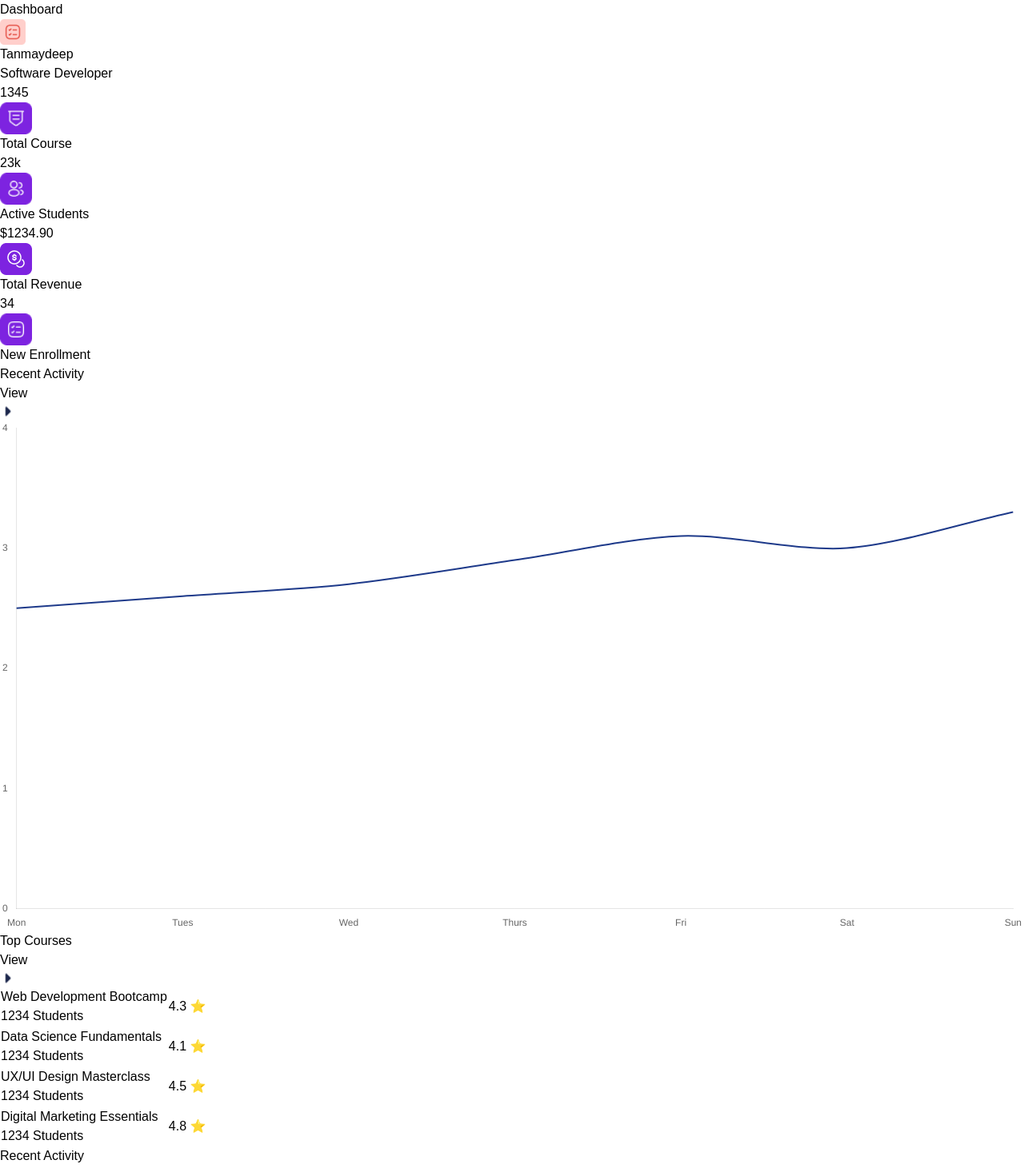
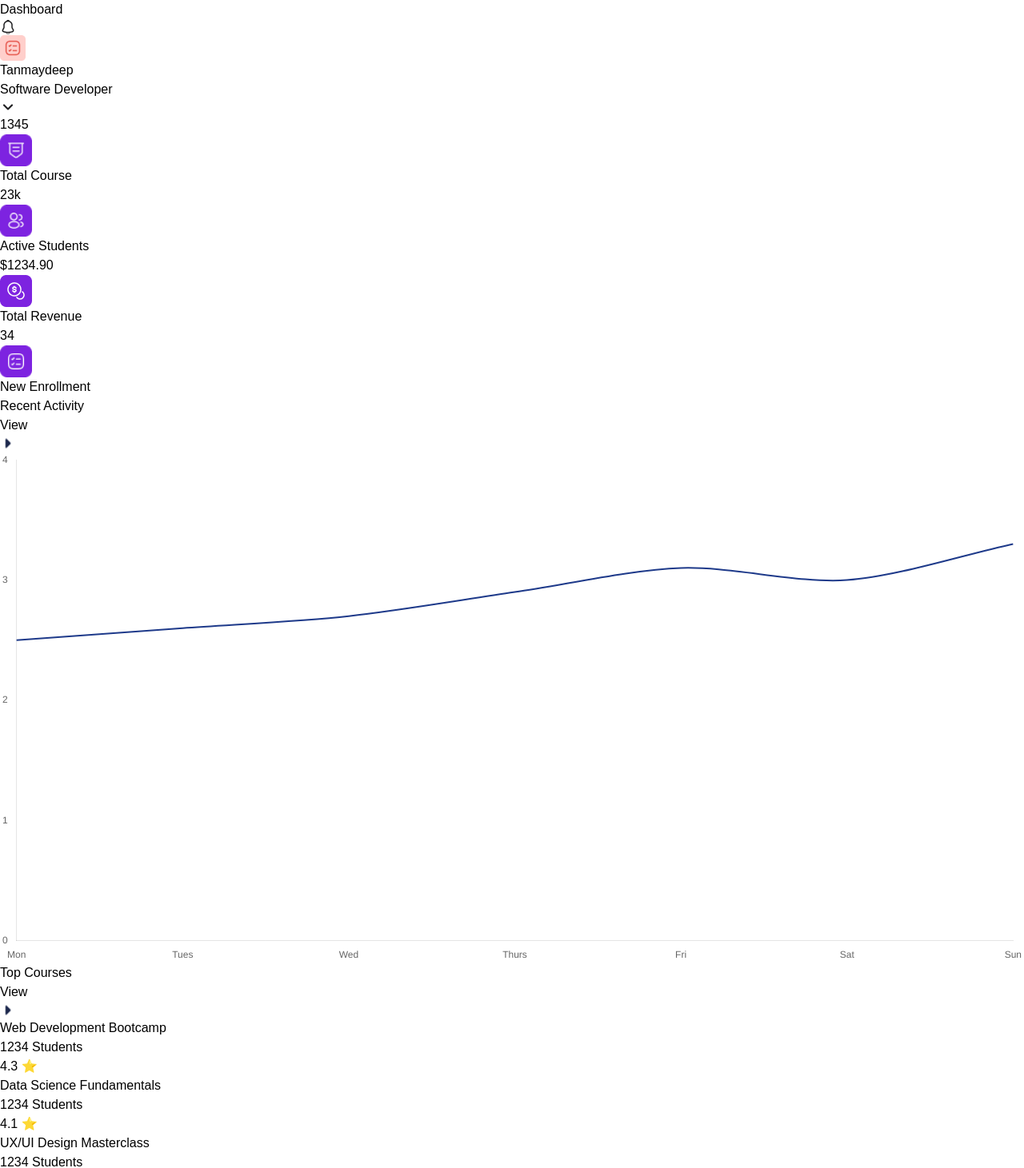
Before and after one commit to Tanmaydeep-Singh/Dashboard, a Next.js app: page / in a window 1280 px wide. Shown: the top 1461 px of the page at 80% size. Built offline with nearby package versions, Linux system fonts and the light colour scheme.

Commit message:
dev: added Font and updated UI

```diff
--- a/src/components/Dashboard/CardBlock/Cards/index.tsx
+++ b/src/components/Dashboard/CardBlock/Cards/index.tsx
@@ -11,10 +11,10 @@ const Card = ({ title, value, icon }: CardInterface) => {
   return (
     <div className="p-4 border rounded-lg shadow-md bg-[#F5F4FF] border-[#E5CDFF] flex flex-col w-full sm:w-54 h-28 text-start ">
       <div className="flex flex-row w-full items-center justify-between">
-          <h2 className="text-xl font-semibold">{value}</h2>
+          <h2 className="text-xl font-medium">{value}</h2>
         <Image src={icon} alt="Card Icon" width={40} height={40} className="w-10 h-10" />
       </div>
-      <h2 className="text-md text-gray-600">{title}</h2>
+      <h2 className="text-lg font-light text-gray-600">{title}</h2>
 
     </div>
   );
--- a/src/components/Dashboard/CourcesTable/index.tsx
+++ b/src/components/Dashboard/CourcesTable/index.tsx
@@ -81,8 +81,8 @@ const CoursesTable = () => {
     <div className="container mx-auto p-4">
 
       <div className="overflow-x-auto bg-white rounded-lg border-[#EAECF0] border-2">
-      <h2 className="text-3xl font-bold text-gray-800 p-3 w-full bg-[#FCFCFD]">Courses List
-         <span className=" text-sm py-3 rounded-3xl px-6 mx-2 text-[#6941C6] bg-[#F9F5FF]"> {0}+ Cources</span>
+      <h2 className="text-lg font-medium text-gray-800 p-3 w-full bg-[#FCFCFD]">Courses List
+         <span className=" text-sm font-medium py-3 rounded-3xl px-6 mx-2 text-[#6941C6] bg-[#F9F5FF]"> {0}+ Cources</span>
       </h2>
 
         <table className="min-w-full">
@@ -127,19 +127,19 @@ const CoursesTable = () => {
                     />
                   </label>
                 </td>
-                <td className="py-4 px-6 text-lg font-semibold text-black flex items-center">
+                <td className="py-4 px-6 text-sm font-medium  text-black flex items-center">
                   <Image src={"/icons/image.png"} width={38} height={38} alt="Course" className="p-1" />
                   {course.title}
                 </td>
-                <td className="py-4 px-6 text-md text-gray-700">{course.description}</td>
-                <td className="py-4 px-6 text-md text-gray-700">{course.goal}</td>
-                <td className="py-4 px-6 text-md flex space-x-2">
+                <td className="py-4 px-6 text-sm text-gray-700">{course.description}</td>
+                <td className="py-4 px-6 text-sm text-gray-700">{course.goal}</td>
+                <td className="py-4 px-6 text-sm flex space-x-2">
                   <UserAvatarGroup users={course.teachers} />
                 </td>
-                <td className="py-4 px-6 text-md text-gray-700">{course.createdDate}</td>
-                <td className="py-4 px-6 text-md text-gray-700">{course.enrolled}</td>
-                <td className="py-4 px-6 text-md text-gray-700">{course.language}</td>
-                <td className="py-4 px-6 text-center text-md flex space-x-2">
+                <td className="py-4 px-6 text-sm text-gray-700">{course.createdDate}</td>
+                <td className="py-4 px-6 text-sm text-gray-700">{course.enrolled}</td>
+                <td className="py-4 px-6 text-sm text-gray-700">{course.language}</td>
+                <td className="py-4 px-6 text-center text-sm flex space-x-2">
                   {[{ icon: "edit.png", action: "edit", color: "blue" }, { icon: "delete.png", action: "delete", color: "red" }].map(({ icon, action, color }) => (
                     <button
                       key={action}
--- a/src/components/Dashboard/RecentActivity/index.tsx
+++ b/src/components/Dashboard/RecentActivity/index.tsx
@@ -48,7 +48,7 @@ const RecentActivity = () => {
         <div className="overflow-hidden border-[#EAECF0] border-2 rounded-lg w-full md:w-2/4  h-auto md:h-[320px] lg:h-auto">
             <div className="flex justify-between items-center bg-[#F5F4FF] py-3 px-6 rounded-t-lg">
 
-                <h2 className="text-lg font-semibold">Recent Activity</h2>
+                <h2 className="text-lg">Recent Activity</h2>
                 <button className="flex items-center gap-2 text-gray-600 hover:text-gray-800">
                     <span>View</span>
                     <Image src={'/icons/arrow-right.png'} width={20} height={20} alt="arrow" />
--- a/src/components/Dashboard/RecentActivityTable/index.tsx
+++ b/src/components/Dashboard/RecentActivityTable/index.tsx
@@ -13,10 +13,10 @@ const activities = [
 
 const RecentActivityTable = () => {
     return (
-        <div className="overflow-hidden bg-white rounded-lg pb-2  border-[#EAECF0] border-2 h-auto">
+        <div className="overflow-hidden bg-white rounded-lg pb-3  border-[#EAECF0] border-2 h-auto">
             <div className="flex justify-between items-center bg-[#F5F4FF] w-full p-4 rounded-t-lg">
 
-                <h2 className="text-lg font-semibold bg-[#F5F4FF]  ">Recent Activity</h2>
+                <h2 className="text-xl bg-[#F5F4FF]  ">Recent Activity</h2>
 
                 <button className="flex items-center gap-2 text-gray-600 hover:text-gray-800">
                     <span>View</span>
@@ -26,11 +26,11 @@ const RecentActivityTable = () => {
 
             <div className="divide-y">
                 {activities.map((activity, index) => (
-                    <div key={index} className="flex items-center gap-4 p-1 m-3 rounded-lg" style={{ backgroundColor: activity.color }}>
+                    <div key={index} className="flex items-center gap-4 p-1 m-2 rounded-lg" style={{ backgroundColor: activity.color }}>
                         <Image src={activity.icon} alt="icon" width={36} height={36} className="w-9 h-9" />
                         <div>
                             <p className="text-lg text-gray-800 font-medium">{activity.name}</p>
-                            <p className="text-sm text-gray-600">{activity.date}</p>
+                            <p className="text-md font-light text-gray-600">{activity.date}</p>
                         </div>
                     </div>
                 ))}
--- a/src/components/Dashboard/TopCourses/index.tsx
+++ b/src/components/Dashboard/TopCourses/index.tsx
@@ -11,34 +11,25 @@ const courses = [
 const TopCourses = () => {
     return (
         <div className="overflow-hidden border-[#EAECF0] border-2 rounded-lg w-full md:w-2/4 h-auto md:h-[320px] lg:h-auto">
-
             <div className="flex justify-between items-center bg-[#F5F4FF] py-3 px-6 rounded-t-lg">
-                <h2 className="text-lg font-semibold">Top Courses</h2>
+                <h2 className="text-lg">Top Courses</h2>
                 <button className="flex items-center gap-2 text-gray-600 hover:text-gray-800">
                     <span>View</span>
                     <Image src={'/icons/arrow-right.png'} width={20} height={20} alt="arrow" />
                 </button>
             </div>
 
-
-
-
-
-            <table className="w-full table-auto ">
-                <tbody>
-                    {courses.map((course, index) => (
-                        <tr key={index} className=" hover:bg-gray-50">
-                            <td className="p-2 px-6">
-                                <div>
-                                    <p className="text-lg ">{course.name}</p>
-                                    <p className="text-md text-gray-600">{course.students} Students</p>
-                                </div>
-                            </td>
-                            <td className="p-2 text-center">{course.rating} ⭐</td>
-                        </tr>
-                    ))}
-                </tbody>
-            </table>
+            <div className="flex flex-col md:gap-3 p-4">
+                {courses.map((course, index) => (
+                    <div key={index} className="flex justify-between items-center p-1 rounded-lg">
+                        <div>
+                            <p className="text-lg font-medium">{course.name}</p>
+                            <p className="text-md text-gray-600 font-light">{course.students} Students</p>
+                        </div>
+                        <div className="text-center">{course.rating} ⭐</div>
+                    </div>
+                ))}
+            </div>
         </div>
     );
 };
--- a/src/components/Navbar/index.tsx
+++ b/src/components/Navbar/index.tsx
@@ -2,14 +2,26 @@ import Image from "next/image"
 
 const Navbar = () => {
   return (
-    <nav className="flex justify-between items-center p-4 bg-white shadow-md border-b border-gray-200">
-      <h1 className="text-2xl font-bold">Dashboard</h1>
+    <nav className="flex justify-between items-center p-4 bg-white border-b-2  border-[#EAECF0] ">
+      <h1 className="text-xl font-medium">Dashboard</h1>
 
-      <div className="flex items-center space-x-4 border px-4 py-2 rounded-lg bg-white">
-        <Image src="/icons/1.png" alt="User Icon" width={32} height={32} className="w-8 h-8" />
-        <div>
-          <p className="font-semibold">Tanmaydeep</p>
-          <p className="text-sm text-gray-500">Software Developer</p>
+
+      <div className=" flex items-center">
+        <div className=" border-[#EAECF0] border-2 rounded-lg bg-white m-2 w-8 h-8 flex justify-center items-center">
+          <Image src={'/icons/notification.png'} alt="notification" width={20} height={20} className="w-5 h-5" />
+        </div>
+
+        <div className="flex items-center space-x-2  px-4 py-2 rounded-lg bg-white">
+          <Image src="/icons/1.png" alt="User Icon" width={32} height={32} className="w-8 h-8" />
+          <div className=" flex items-center">
+            <div>
+               <p className="font-medium">Tanmaydeep</p>
+              <p className="text-sm text-gray-500">Software Developer</p>
+            </div>
+
+            <Image src="/icons/downArrow.png" alt="Down Arrow" width={20} height={20} className="w-5 h-5" />
+
+          </div>
         </div>
       </div>
     </nav>
```
Also changed, not shown: public/icons/downArrow.png (added), public/icons/notification.png (added).
